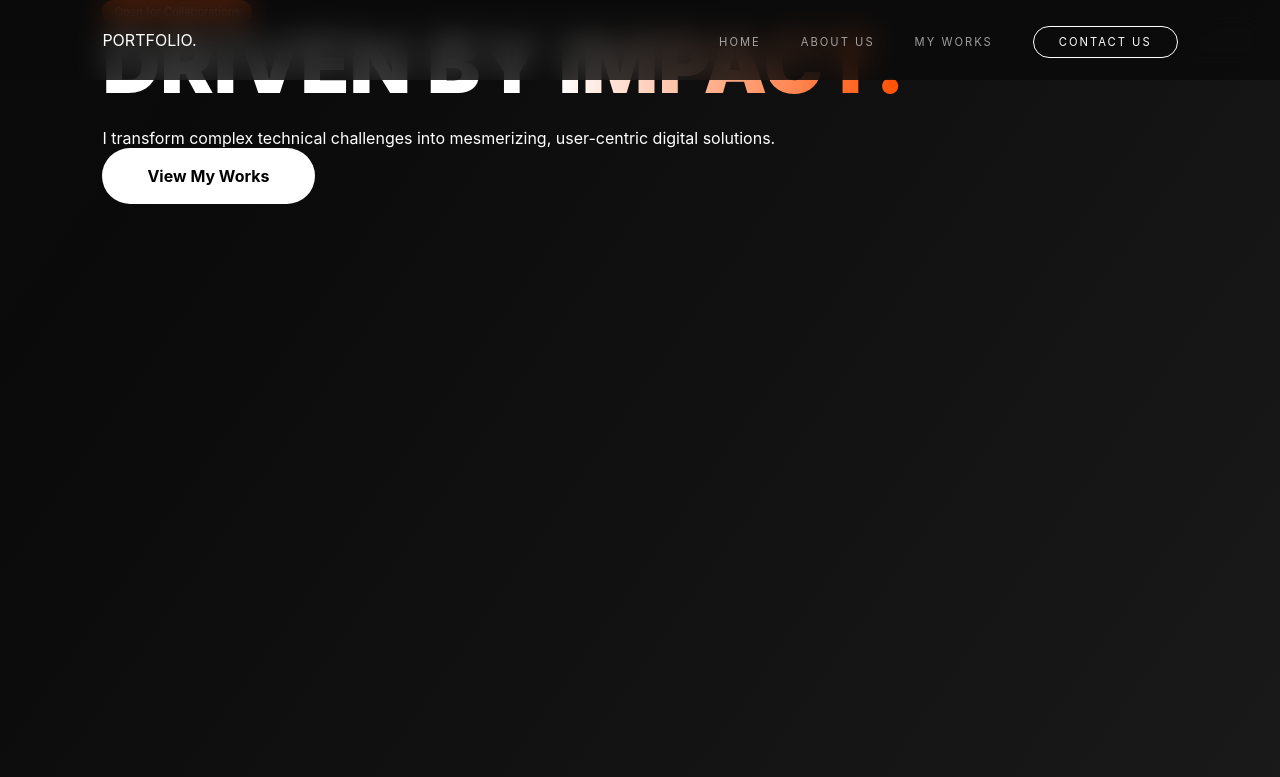
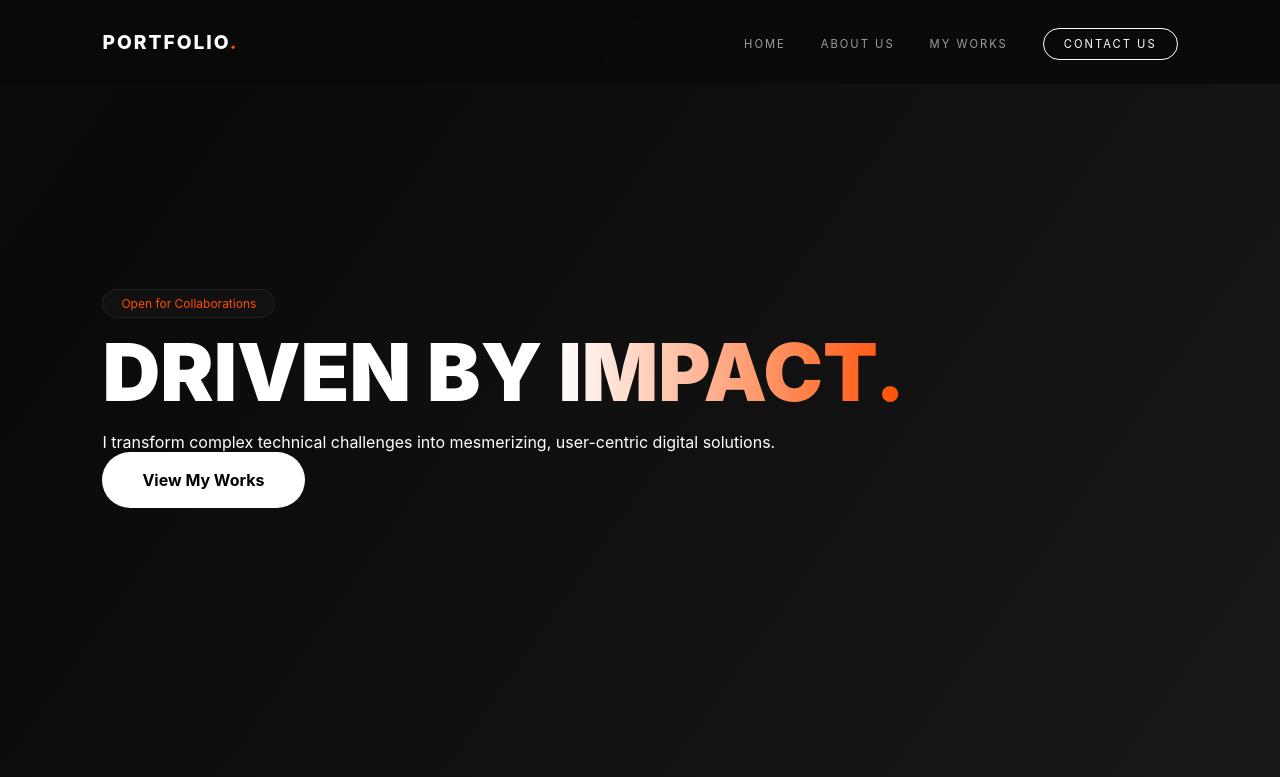
Before and after one commit to Abdulrehmanqureshi01/my-portfolio, a Flask app: page / in a window 1280 px wide; the page is wider, and only the part inside the window is pictured. Shown: the top 777 px of that part. Run offline with Flask 3, Linux system fonts and the light colour scheme.

Commit message:
Update style.css

```diff
--- a/static/style.css
+++ b/static/style.css
@@ -1,64 +1,54 @@
-:root {
-    --bg: #0a0a0a;
-    --accent: #ff4d00;
-    --glass: rgba(255, 255, 255, 0.03);
-}
+:root { --bg: #0a0a0a; --accent: #ff4d00; }
+* { margin: 0; padding: 0; box-sizing: border-box; scroll-behavior: smooth; }
+body { background: var(--bg); color: #fff; font-family: 'Inter', sans-serif; overflow-x: hidden; }
 
-* { margin: 0; padding: 0; box-sizing: border-box; scroll-behavior: smooth; }
-
-body {
-    background-color: var(--bg);
-    color: #fff;
-    font-family: 'Inter', sans-serif;
-    overflow-x: hidden;
-}
-
-/* --- Water Animation --- */
-.water-bg {
-    position: fixed; top: 0; left: 0; width: 100%; height: 100%; z-index: -1;
-    background: linear-gradient(125deg, #0a0a0a, #1a1a1a, #0a0a0a, #222);
-    background-size: 400% 400%;
-    animation: flow 15s ease infinite;
-}
+/* Water Animation */
+.water-bg { position: fixed; top: 0; left: 0; width: 100%; height: 100%; z-index: -1; background: linear-gradient(125deg, #0a0a0a, #1a1a1a, #0a0a0a, #202020); background-size: 400% 400%; animation: flow 15s ease infinite; }
 @keyframes flow { 0% { background-position: 0% 50%; } 50% { background-position: 100% 50%; } 100% { background-position: 0% 50%; } }
 
-/* --- Navigation --- */
-.navbar { display: flex; justify-content: space-between; align-items: center; padding: 30px 8%; position: fixed; width: 100%; top: 0; z-index: 1000; background: rgba(10,10,10,0.8); backdrop-filter: blur(15px); }
-.nav-links { list-style: none; display: flex; gap: 40px; align-items: center; }
+/* Navbar */
+.navbar { display: flex; justify-content: space-between; align-items: center; padding: 30px 8%; position: fixed; width: 100%; top: 0; z-index: 1000; background: rgba(10,10,10,0.85); backdrop-filter: blur(10px); }
+.logo { font-size: 1.2rem; font-weight: 800; letter-spacing: 2px; }
+.logo span { color: var(--accent); }
+.nav-links { list-style: none; display: flex; gap: 35px; align-items: center; }
 .nav-links a { text-decoration: none; color: #fff; font-size: 0.7rem; letter-spacing: 2px; opacity: 0.6; transition: 0.3s; }
 .nav-links a:hover { opacity: 1; color: var(--accent); }
-.btn-rounded-nav { border: 1px solid #fff; padding: 8px 25px; border-radius: 50px; opacity: 1 !important; }
-.btn-rounded-nav:hover { background: #fff; color: #000 !important; }
+.btn-rounded-nav { border: 1px solid #fff; padding: 8px 20px; border-radius: 50px; opacity: 1 !important; }
 
-/* --- Layout --- */
-.section-container { min-height: 100vh; padding: 120px 8%; display: flex; flex-direction: column; justify-content: center; }
-.hero { height: 100vh; padding: 0 8%; align-items: flex-start; }
-.hero h1 { font-size: 5rem; font-weight: 900; line-height: 1.1; margin-bottom: 20px; }
+/* Hero */
+.hero { height: 100vh; display: flex; align-items: center; padding: 0 8%; }
+.hero h1 { font-size: 5rem; font-weight: 900; line-height: 1; margin: 20px 0; }
 .gradient-text { background: linear-gradient(90deg, #fff, var(--accent)); -webkit-background-clip: text; -webkit-text-fill-color: transparent; }
-.btn-pill-primary { display: inline-block; background: #fff; color: #000; padding: 18px 45px; border-radius: 100px; text-decoration: none; font-weight: bold; transition: 0.4s; }
-.btn-pill-primary:hover { transform: scale(1.05); }
+.badge { background: #111; padding: 6px 18px; border-radius: 50px; border: 1px solid #222; color: var(--accent); font-size: 0.75rem; }
+.btn-pill-primary { display: inline-block; background: #fff; color: #000; padding: 18px 40px; border-radius: 100px; text-decoration: none; font-weight: 700; transition: 0.3s; }
+.btn-pill-primary:hover { transform: translateY(-3px); box-shadow: 0 10px 20px rgba(255,255,255,0.1); }
 
-/* --- About Grid --- */
-.about-grid { display: grid; grid-template-columns: 1fr 1fr; gap: 80px; align-items: center; }
-.accent-line { width: 80px; height: 4px; background: var(--accent); margin-bottom: 20px; }
-.section-title { font-size: 4rem; font-weight: 900; margin-bottom: 30px; }
-.headline { font-size: 2rem; font-weight: 600; margin-bottom: 20px; }
-.body-text { color: #888; line-height: 1.8; }
-.image-wrapper img { width: 100%; border-radius: 20px; filter: grayscale(100%); transition: 0.6s; }
+/* About - Professional Sizing */
+.section-container { min-height: 100vh; padding: 120px 8%; }
+.about-grid { display: grid; grid-template-columns: 1.3fr 0.7fr; gap: 60px; align-items: center; }
+.accent-line { width: 60px; height: 4px; background: var(--accent); margin-bottom: 20px; }
+.section-title { font-size: 3.5rem; font-weight: 900; margin-bottom: 25px; }
+.image-wrapper img { width: 100%; max-width: 380px; border-radius: 15px; filter: grayscale(100%); transition: 0.5s; display: block; margin-left: auto; border: 1px solid #222; }
 .image-wrapper img:hover { filter: grayscale(0%); }
 
-/* --- Works --- */
-.works-grid { display: grid; grid-template-columns: repeat(auto-fit, minmax(300px, 1fr)); gap: 30px; margin-top: 40px; }
-.work-card { height: 350px; background: var(--glass); border: 1px solid #222; border-radius: 25px; padding: 40px; display: flex; align-items: flex-end; transition: 0.4s; }
+/* Works with Thumbnails */
+.center-text { text-align: center; margin-bottom: 50px; }
+.works-grid { display: grid; grid-template-columns: repeat(auto-fit, minmax(300px, 1fr)); gap: 30px; }
+.work-card { background: #111; border: 1px solid #222; border-radius: 20px; overflow: hidden; transition: 0.4s; }
+.thumbnail { height: 200px; width: 100%; overflow: hidden; background: #1a1a1a; }
+.thumbnail img { width: 100%; height: 100%; object-fit: cover; transition: 0.5s; opacity: 0.8; }
+.work-card:hover .thumbnail img { transform: scale(1.1); opacity: 1; }
+.card-info { padding: 30px; }
+.card-info h3 { margin-bottom: 10px; font-size: 1.2rem; }
+.card-info p { color: #888; font-size: 0.9rem; margin-bottom: 15px; }
+.status-badge { font-size: 0.65rem; background: var(--accent); padding: 4px 10px; border-radius: 4px; }
 .work-card:hover { border-color: var(--accent); transform: translateY(-10px); }
-.badge { background: var(--accent); padding: 5px 12px; border-radius: 50px; font-size: 0.7rem; }
 
-/* --- Contact Cards --- */
+/* Contact Cards */
 .contact-center { align-items: center; text-align: center; }
 .contact-cards { display: flex; gap: 30px; margin-top: 50px; width: 100%; max-width: 800px; }
-.contact-card { flex: 1; background: var(--glass); border: 1px solid #222; padding: 40px; border-radius: 30px; text-decoration: none; color: #fff; transition: 0.4s; }
+.contact-card { flex: 1; background: #111; border: 1px solid #222; padding: 40px; border-radius: 25px; text-decoration: none; color: #fff; transition: 0.4s; }
+.contact-card i { font-size: 2rem; color: var(--accent); margin-bottom: 15px; }
 .contact-card:hover { border-color: var(--accent); transform: translateY(-10px); }
-.icon-box { font-size: 2.5rem; color: var(--accent); margin-bottom: 15px; }
-.center-text { text-align: center; }
 
-footer { padding: 40px; text-align: center; color: #444; font-size: 0.8rem; }
+footer { padding: 60px; text-align: center; color: #333; font-size: 0.8rem; }
```
